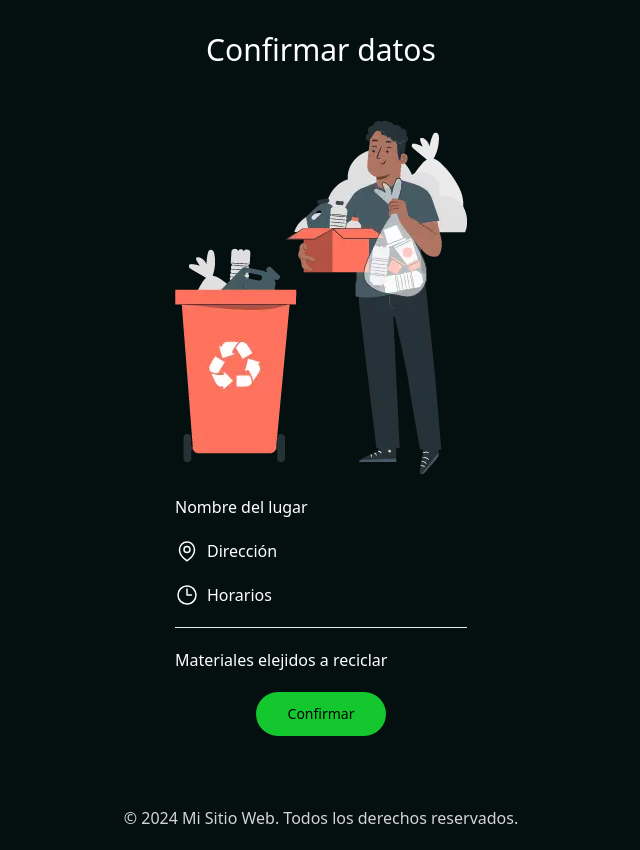
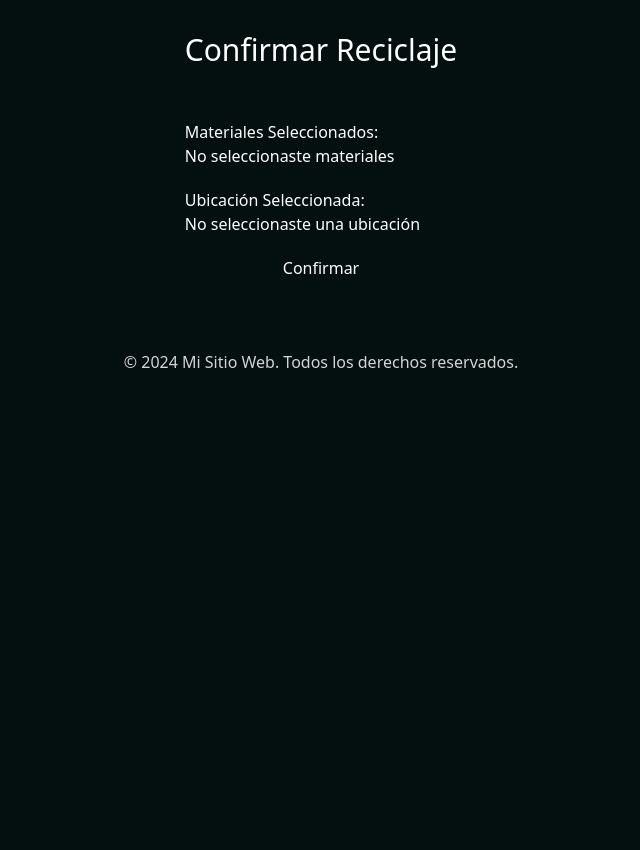
Before and after one commit to MatiasAguirre26/reciclaje-final, a Next.js app: page /recycle/locations/1 in a window 1280 px wide. Shown: the whole page, without its empty margins (319-959 px from the left). After the commit the page ends 800 px from the top, so only its background shows below. Built offline with nearby package versions, Linux system fonts and the light colour scheme.

Commit message:
agregando zustand a las paginas para la funcionalidad de reciclaje

```diff
--- a/package.json
+++ b/package.json
@@ -9,7 +9,7 @@
     "lint": "next lint"
   },
   "dependencies": {
-    "@heroicons/react": "^2.1.5",
+    "@heroicons/react": "2.1.5",
     "@radix-ui/react-select": "^2.1.1",
     "@radix-ui/react-slot": "^1.1.0",
     "class-variance-authority": "^0.7.0",
--- a/src/app/recycle/locations/[id]/page.js
+++ b/src/app/recycle/locations/[id]/page.js
@@ -1,28 +1,86 @@
+// import Link from "next/link";
+// import { buttonVariants } from "@/components/ui/button"
+// import {MapPinIcon, ClockIcon, UserIcon, MailIcon} from '@heroicons/react/24/outline';
+
+// export default function confirm() {
+//     return (
+//         <div className="mx-[30px] grid gap-[20px] justify-center my-8 text-white">
+//             <div className="mb-8 text-3xl text-center">
+//                 <h1>Confirmar datos</h1>
+//             </div>
+//             <h5>Datos del usuario</h5>
+//             <div className="grid gap-3 p-4 rounded-2xl outline outline-2 outline-[var(--color-secundary)]">
+//                 <div className="flex items-center">
+//                     <UserIcon className="w-6 h-6 mr-2" />
+//                     <p>Nombre del usuario</p>
+//                 </div>
+//                 <div className="flex items-center">
+//                     <UserIcon className="w-6 h-6 mr-2" />
+//                     <p>Email</p>
+//                 </div>
+//             </div>
+//             <h5>Ubicacion</h5>
+//             <div className="grid gap-3 p-4 rounded-2xl outline outline-2 outline-[var(--color-secundary)]">
+//                 <p>Nombre del lugar</p>
+//                 <div className="flex items-center">
+//                     <MapPinIcon className="w-6 h-6 mr-2" />
+//                     <p>Dirección</p>
+//                 </div>
+//                 <div className="flex items-center">
+//                     <ClockIcon className="w-6 h-6 mr-2" />
+//                     <p>Horarios</p>
+//                 </div>
+//             </div>
+
+//             <hr/>
+//             <p>Materiales elejidos a reciclar</p>
+//             <div className='text-center'>
+//                 <Link href="/dashboard" className={buttonVariants({variant: "blackText", size: "lg", className: "font-bold"})}>Confirmar</Link>
+//             </div>
+//         </div>
+//     )
+// }
+
+'use client'
+import { MapPinIcon } from '@heroicons/react/24/outline';
 import Link from "next/link";
-import { buttonVariants } from "@/components/ui/button"
-import { MapPinIcon, ClockIcon } from '@heroicons/react/24/outline';
+import useRecycleStore from "@/app/stores/useRecycleStore"; // Importar Zustand
 
-export default function confirm() {
+export default function Confirm() {
+  const { selectedMaterials, selectedLocation } = useRecycleStore(); // Obtener datos de Zustand
+
   return (
     <div className="mx-[30px] grid gap-[20px] justify-center my-8 text-white">
       <div className="mb-8 text-3xl text-center">
-                <h1>Confirmar datos</h1>
+        <h1>Confirmar Reciclaje</h1>
       </div>
-            <img src='/assets/header.webp' alt='imagen-del-lugar'></img>
-            <p>Nombre del lugar</p>
+
+      <div>
+        <h2>Materiales Seleccionados:</h2>
+        <ul>
+          {selectedMaterials.length > 0 ? (
+            selectedMaterials.map((material, index) => <li key={index}>{material}</li>)
+          ) : (
+            <p>No seleccionaste materiales</p>
+          )}
+        </ul>
+      </div>
+
+      <div>
+        <h2>Ubicación Seleccionada:</h2>
+        {selectedLocation ? (
           <div className="flex items-center">
             <MapPinIcon className="w-6 h-6 mr-2" />
-                <p>Dirección</p>
+            <p>{selectedLocation}</p>
           </div>
-            <div className="flex items-center">
-                <ClockIcon className="w-6 h-6 mr-2" />
-                <p>Horarios</p>
+        ) : (
+          <p>No seleccionaste una ubicación</p>
+        )}
       </div>
-            <hr/>
-            <p>Materiales elejidos a reciclar</p>
+
       <div className='text-center'>
-                <Link href="/dashboard" className={buttonVariants({variant: "blackText", size: "lg", className: "font-bold"})}>Confirmar</Link>
+        <Link href="/recycle/success" className="btn btn-primary">Confirmar</Link>
       </div>
     </div>
-    )
+  );
 }
--- a/src/app/recycle/locations/page.js
+++ b/src/app/recycle/locations/page.js
@@ -1,7 +1,87 @@
+// import styles from '@/styles/recycle-page.module.css';
+// import { MapPinIcon, ClockIcon } from '@heroicons/react/24/outline';
+// import Link from "next/link";
+// import { buttonVariants } from "@/components/ui/button"
+// import {
+//     Select,
+//     SelectContent,
+//     SelectGroup,
+//     SelectItem,
+//     SelectLabel,
+//     SelectTrigger,
+//     SelectValue,
+//   } from "@/components/ui/select"
+
+// export default function locations() {
+//     return (
+//         <div className="mx-[30px] grid gap-[20px] justify-center my-8 text-white">
+//             <div className="mb-8 text-3xl text-center">
+//                 <h1>Lugares de reciclados</h1>
+//             </div>
+//             <div>
+//                 <img src='/assets/header.webp' alt='imagen-del-lugar'></img>
+//             </div>
+//             <p>Nombre del lugar</p>
+//             <div className="flex items-center">
+//                 <MapPinIcon className="w-6 h-6 mr-2" />
+//                 <p>Dirección</p>
+//             </div>
+//             <div className="flex items-center">
+//                 <ClockIcon className="w-6 h-6 mr-2" />
+//                 <p>Horarios</p>
+//             </div>
+//             <hr/>
+//             <p>Elige el lugar donde vas a llevar el reciclaje</p>
+//             <div>
+//             <Select>
+//                 <SelectTrigger className={`${styles.selectTrigger} w-[280px] text-black`}>
+//                     <SelectValue placeholder="Selecciona una ubicación" />
+//                 </SelectTrigger>
+//                 <SelectContent className={styles.selectContent}>
+//                     <SelectGroup>
+//                         <SelectLabel className={styles.selectLabel}>Ubicaciones de reciclaje</SelectLabel>
+//                         <SelectItem value="location1" className={styles.selectItem}>
+//                             <div className="flex items-center">
+//                                 <MapPinIcon className="w-4 h-4 mr-2" />
+//                                 <span>Calle Falsa 123, Ciudad A</span>
+//                             </div>
+//                         </SelectItem>
+//                         <SelectItem value="location2" className={styles.selectItem}>
+//                             <div className="flex items-center">
+//                                 <MapPinIcon className="w-4 h-4 mr-2" />
+//                                 <span>Avenida Siempreviva 742, Ciudad B</span>
+//                             </div>
+//                         </SelectItem>
+//                         <SelectItem value="location3" className={styles.selectItem}>
+//                             <div className="flex items-center">
+//                                 <MapPinIcon className="w-4 h-4 mr-2" />
+//                                 <span>Plaza Central, Ciudad C</span>
+//                             </div>
+//                         </SelectItem>
+//                         <SelectItem value="location4" className={styles.selectItem}>
+//                             <div className="flex items-center">
+//                                 <MapPinIcon className="w-4 h-4 mr-2" />
+//                                 <span>Barrio Verde, Ciudad D</span>
+//                             </div>
+//                         </SelectItem>
+//                     </SelectGroup>
+//                 </SelectContent>
+//             </Select>
+//             </div>
+//             <div className='text-center'>
+//                 <Link href="locations/1" className={buttonVariants({variant: "blackText", size: "lg", className: "font-bold"})}>Siguiente</Link>
+//             </div>
+//         </div>
+
+//     )
+// }
+'use client'
 import styles from '@/styles/recycle-page.module.css';
 import { MapPinIcon, ClockIcon } from '@heroicons/react/24/outline';
 import Link from "next/link";
-import { buttonVariants } from "@/components/ui/button"
+import { buttonVariants } from "@/components/ui/button";
+import useRecycleStore from "@/app/stores/useRecycleStore"; // Importar la store
+
 import {
   Select,
   SelectContent,
@@ -10,16 +90,22 @@ import {
   SelectLabel,
   SelectTrigger,
   SelectValue,
-  } from "@/components/ui/select"
+} from "@/components/ui/select";
 
-export default function locations() {
+export default function Locations() {
+  const { setSelectedLocation } = useRecycleStore(); // Usar Zustand
+
+  const handleLocationSelect = (location) => {
+    setSelectedLocation(location); // Guardar la ubicación seleccionada
+  };
+
   return (
     <div className="mx-[30px] grid gap-[20px] justify-center my-8 text-white">
       <div className="mb-8 text-3xl text-center">
         <h1>Lugares de reciclados</h1>
       </div>
       <div>
-                <img src='/assets/header.webp' alt='imagen-del-lugar'></img>
+        <img src='/assets/header.webp' alt='imagen-del-lugar' />
       </div>
       <p>Nombre del lugar</p>
       <div className="flex items-center">
@@ -30,35 +116,35 @@ export default function locations() {
         <ClockIcon className="w-6 h-6 mr-2" />
         <p>Horarios</p>
       </div>
-            <hr/>
+      <hr />
       <p>Elige el lugar donde vas a llevar el reciclaje</p>
       <div>
-            <Select>
+        <Select onValueChange={handleLocationSelect}>
           <SelectTrigger className={`${styles.selectTrigger} w-[280px] text-black`}>
             <SelectValue placeholder="Selecciona una ubicación" />
           </SelectTrigger>
           <SelectContent className={styles.selectContent}>
             <SelectGroup>
               <SelectLabel className={styles.selectLabel}>Ubicaciones de reciclaje</SelectLabel>
-                        <SelectItem value="location1" className={styles.selectItem}>
+              <SelectItem value="Calle Falsa 123, Ciudad A" className={styles.selectItem}>
                 <div className="flex items-center">
                   <MapPinIcon className="w-4 h-4 mr-2" />
                   <span>Calle Falsa 123, Ciudad A</span>
                 </div>
               </SelectItem>
-                        <SelectItem value="location2" className={styles.selectItem}>
+              <SelectItem value="Avenida Siempreviva 742, Ciudad B" className={styles.selectItem}>
                 <div className="flex items-center">
                   <MapPinIcon className="w-4 h-4 mr-2" />
                   <span>Avenida Siempreviva 742, Ciudad B</span>
                 </div>
               </SelectItem>
-                        <SelectItem value="location3" className={styles.selectItem}>
+              <SelectItem value="Plaza Central, Ciudad C" className={styles.selectItem}>
                 <div className="flex items-center">
                   <MapPinIcon className="w-4 h-4 mr-2" />
                   <span>Plaza Central, Ciudad C</span>
                 </div>
               </SelectItem>
-                        <SelectItem value="location4" className={styles.selectItem}>
+              <SelectItem value="Barrio Verde, Ciudad D" className={styles.selectItem}>
                 <div className="flex items-center">
                   <MapPinIcon className="w-4 h-4 mr-2" />
                   <span>Barrio Verde, Ciudad D</span>
@@ -69,9 +155,8 @@ export default function locations() {
         </Select>
       </div>
       <div className='text-center'>
-                <Link href="locations/1" className={buttonVariants({variant: "blackText", size: "lg", className: "font-bold"})}>Siguiente</Link>
+        <Link href="locations/1" className={buttonVariants({ variant: "blackText", size: "lg", className: "font-bold" })}>Siguiente</Link>
       </div>
     </div>
-
-    )
+  );
 }
--- a/src/app/recycle/page.js
+++ b/src/app/recycle/page.js
@@ -1,21 +1,86 @@
+// 'use client'
+
+// import { useState } from 'react';
+// import styles from '@/styles/recycle-page.module.css';
+// import Navbar from '@/components/navbar';
+// import Link from "next/link";
+// import { buttonVariants } from "@/components/ui/button"
+
+// //Iconos
+// import MetalIcon from '/public/icons/metal.svg';
+// import GlassIcon from '/public/icons/glass.svg';
+// import PaperIcon from '/public/icons/paper.svg';
+// import BoxIcon from '/public/icons/box.svg';
+// import PlasticIcon from '/public/icons/plastic.svg';
+
+
+// import create from "zustand"
+
+
+// const materialsList = [
+//   { name: 'Metales', icon: <MetalIcon /> },
+//   { name: 'Vidrio', icon: <GlassIcon /> },
+//   { name: 'Papel', icon: <PaperIcon /> },
+//   { name: 'Cartón', icon: <BoxIcon /> },
+//   { name: 'Plástico', icon: <PlasticIcon /> },
+// ];
+// export default function Recycle() {
+//     const [selectedMaterials, setSelectedMaterials] = useState([]);
+
+//     const handleSelectMaterial = (material) => {
+//       if (selectedMaterials.includes(material)) {
+//         setSelectedMaterials(selectedMaterials.filter((item) => item !== material));
+//       } else {
+//         setSelectedMaterials([...selectedMaterials, material]);
+//       }
+//     };
+
+//     return (
+//       <div className="mx-[30px] grid gap-[20px] text-center justify-center my-8 text-white ">
+//         <div>
+//           <h2 className='mb-8 text-3xl'>Reciclar</h2>
+//           <p>Selecciona los materiales que vas a reciclar</p>
+//         </div>
+//         <div className={styles.materialsList}>
+//           {materialsList.map((material, index) => (
+//             <button
+//               key={index}
+//               className={`${styles.materialButton} ${
+//                 selectedMaterials.includes(material.name) ? styles.selected : ''
+//               }`}
+//               onClick={() => handleSelectMaterial(material.name)}
+//             >
+//               <div className={styles.materialIcon}>{material.icon}</div>
+//               <p className={styles.materialName}>{material.name}</p>
+//             </button>
+//           ))}
+//         </div>
+//         <div>
+//           <Link href="recycle/locations" className={buttonVariants({variant: "blackText", size: "lg", className: "font-bold"})}>Siguiente</Link>
+//         </div>
+//         <div>
+//           <Navbar />
+//         </div>
+//       </div>
+//     )
+// }
+
+
 'use client'
 
 import { useState } from 'react';
 import styles from '@/styles/recycle-page.module.css';
 import Navbar from '@/components/navbar';
 import Link from "next/link";
-import { buttonVariants } from "@/components/ui/button"
+import { buttonVariants } from "@/components/ui/button";
+import useRecycleStore from "@/app/stores/useRecycleStore"; // Importar la store
 
-//Iconos
+// Iconos
 import MetalIcon from '/public/icons/metal.svg';
 import GlassIcon from '/public/icons/glass.svg';
 import PaperIcon from '/public/icons/paper.svg';
 import BoxIcon from '/public/icons/box.svg';
 import PlasticIcon from '/public/icons/plastic.svg';
-
-
-import create from "zustand"
-
 
 const materialsList = [
   { name: 'Metales', icon: <MetalIcon /> },
@@ -24,8 +89,9 @@ const materialsList = [
   { name: 'Cartón', icon: <BoxIcon /> },
   { name: 'Plástico', icon: <PlasticIcon /> },
 ];
+
 export default function Recycle() {
-    const [selectedMaterials, setSelectedMaterials] = useState([]);
+  const { selectedMaterials, setSelectedMaterials } = useRecycleStore(); // Usar Zustand
 
   const handleSelectMaterial = (material) => {
     if (selectedMaterials.includes(material)) {
@@ -56,11 +122,11 @@ export default function Recycle() {
         ))}
       </div>
       <div>
-          <Link href="recycle/locations" className={buttonVariants({variant: "blackText", size: "lg", className: "font-bold"})}>Siguiente</Link>
+        <Link href="recycle/locations" className={buttonVariants({ variant: "blackText", size: "lg", className: "font-bold" })}>Siguiente</Link>
       </div>
       <div>
         <Navbar />
       </div>
     </div>
-    )
+  );
 }
--- /dev/null
+++ b/src/app/stores/useRecycleStore.js
@@ -0,0 +1,10 @@
+import { create } from "zustand";
+
+const useRecycleStore = create((set) => ({
+  selectedMaterials: [],
+  selectedLocation: null,
+  setSelectedMaterials: (materials) => set({ selectedMaterials: materials }),
+  setSelectedLocation: (location) => set({ selectedLocation: location }),
+}));
+
+export default useRecycleStore;
```
Lines whose indentation alone changed are shown as unchanged.
